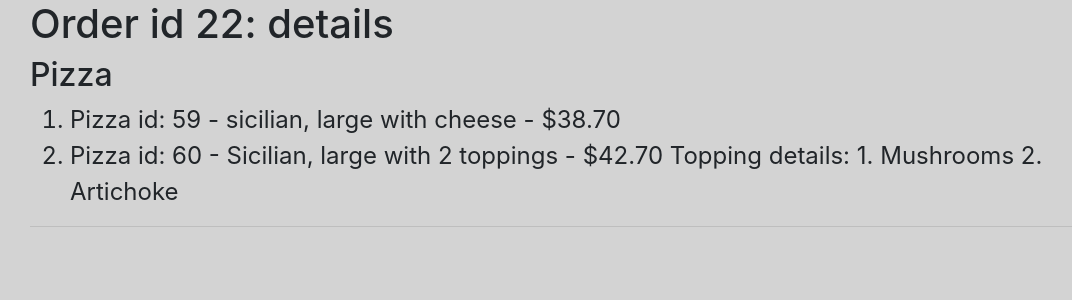
After one commit to poomipat-k/PizzaApp, a Django app: page /order_details/22 in a window 1280 px wide. The commit adds this page. Shown: the top 300 px of the page, without its empty margins (55-1127 px from the left). Run offline with Django 3.2, Linux system fonts and the light colour scheme; data comes from the database, SQL or seed files in the repository; both versions use the stored data as it was after the commit; some libraries are stand-ins or nearby versions.

Commit message:
Add order view page and order details view page for site admin

```diff
--- a/orders/models.py
+++ b/orders/models.py
@@ -13,6 +13,18 @@ class PizzaMenu(models.Model):
         return f"{self.id} - {self.type}, {self.size} with {topping_option_str} - ${self.price:.2f}"
 class Pizza(PizzaMenu):
     toppings = models.ManyToManyField('Topping', blank=True, related_name="on_pizza")
+    def __str__(self):
+        topping_option_str = str(self.topping_option) + " toppings"
+
+        if self.topping_option == 0:
+            topping_option_str = 'cheese'
+            message = f"{self.id} - {self.type}, {self.size} with {topping_option_str} - ${self.price:.2f}"
+        # Has atleast one topping
+        else:
+            message = f"{self.id} - {self.type.capitalize()}, {self.size} with {topping_option_str} - ${self.price:.2f}\nTopping details:\n"
+            for index, topping in enumerate(self.toppings.all()):
+                message += str(index+1) + '. ' + topping.name + '\n';
+        return message
 class Topping(models.Model):
     name = models.CharField(max_length=32)
     def __str__(self):
@@ -25,6 +37,13 @@ class SubMenu(models.Model):
         return f"{self.id} - {self.name}, {self.size} - ${self.price:.2f}"
 class Sub(SubMenu):
     add_on = models.ManyToManyField('SubsAddOn', blank=True, related_name='on_sub')
+    def __str__(self):
+        message = f"{self.id} - {self.name}, {self.size} - ${self.price:.2f}"
+        if len(self.add_on.all()):
+            message += "\nAdd on details:\n"
+        for index, addon in enumerate(self.add_on.all()):
+            message += str(index+1) + '. ' + addon.name + '\n';
+        return message
 class SubsAddOn(models.Model):
     name = models.CharField(max_length=32)
     price = models.FloatField()
@@ -73,8 +92,16 @@ class Order(models.Model):
         total_sum += self.sum_price(self.salad)
         total_sum += self.sum_price(self.dinnerplatter)
         return round(total_sum, 2)
+    def item_count(self):
+        count = 0
+        count += len(self.pizza.all())
+        count += len(self.sub.all())
+        count += len(self.pasta.all())
+        count += len(self.salad.all())
+        count += len(self.dinnerplatter.all())
+        return count
     def __str__(self):
-        return f"""id: {self.id} - total {self.total()}"""
+        return f"""id: {self.id} - {self.item_count()} item(s)-total {self.total()}"""
 class CartSession(models.Model):
     username = models.CharField(max_length=150)
     cart_session = models.TextField()
--- /dev/null
+++ b/orders/static/css/order_details.css
@@ -0,0 +1,3 @@
+.details{
+  font-size: 24px;
+}
--- a/orders/static/css/style.css
+++ b/orders/static/css/style.css
@@ -69,3 +69,11 @@ body {
 td, th {
   text-align: center;
 }
+
+.order_link{
+  font-size: 28px;
+}
+
+.details{
+  font-size: 24px;
+}
--- a/orders/templates/orders/base.html
+++ b/orders/templates/orders/base.html
@@ -38,6 +38,11 @@
               <span id="username_display" class="navbar-text">
                 {{request.user.username}}
               </span>
+              {% if request.user.is_staff %}
+                <li class="nav-item">
+                  <a id="nav_dinnerplatter" class="nav-link" href="{% url 'view_order' %}">View Orders</a>
+                </li>
+              {% endif %}
               <li class="nav-item">
                 <a id="nav_dinnerplatter" class="nav-link" href="{% url 'logout' %}">Log out</a>
               </li>
--- /dev/null
+++ b/orders/templates/orders/order_details.html
@@ -0,0 +1,62 @@
+{% extends "orders/base.html" %}
+
+{% block title %}
+CS Pizza : Order details
+{% endblock %}
+
+{% block body %}
+  <h1>Order id {{order.id}}: details</h1>
+  <!-- Pizza -->
+  {% if pizza %}
+    <h2>Pizza</h2>
+    <ol>
+      {% for row in pizza %}
+        <li class="details">Pizza id: {{row}}</li>
+      {% endfor %}
+    </ol>
+    <hr>
+  {% endif %}
+
+  <!-- Sub -->
+  {% if sub %}
+    <h2>Sub</h2>
+    <ol>
+      {% for row in sub %}
+        <li class="details">Sub id: {{row}}</li>
+      {% endfor %}
+    </ol><hr>
+  {% endif %}
+
+
+  <!-- Pasta -->
+  {% if pasta %}
+    <h2>Pasta</h2>
+    <ol>
+      {% for row in pasta %}
+        <li class="details">Pasta id: {{row}}</li>
+      {% endfor %}
+    </ol><hr>
+  {% endif %}
+
+
+  <!-- Salad -->
+  {% if salad %}
+    <h2>Salad</h2>
+    <ol>
+      {% for row in salad %}
+        <li class="details">Salad id: {{row}}</li>
+      {% endfor %}
+    </ol><hr>
+  {% endif %}
+
+  <!-- DinnerPlatter -->
+  {% if dinnerplatter %}
+    <h2>Dinner Platter</h2>
+    <ol>
+      {% for row in dinnerplatter %}
+        <li class="details">Dinner Platter id: {{row}}</li>
+      {% endfor %}
+    </ol><hr>
+  {% endif %}
+
+{% endblock %}
--- a/orders/urls.py
+++ b/orders/urls.py
@@ -11,5 +11,7 @@ urlpatterns = [
     path("add2cart", views.add2cart, name="add2cart"),
     path("clear_cart", views.clear_cart, name="clear_cart"),
     path("checkout", views.checkout, name="checkout"),
-    path("order", views.place_order, name="place_order")
+    path("order", views.place_order, name="place_order"),
+    path("view_order", views.view_order, name="view_order"),
+    path("order_details/<int:order_id>", views.order_details, name="order_details")
 ]
--- a/orders/views.py
+++ b/orders/views.py
@@ -388,3 +388,44 @@ def place_order(request):
             return JsonResponse("Fail, cart session blank", safe=False)
     else:
         return render(request, 'orders/error.html', {'message' : "Not logged in or wrong request method"})
+def view_order(request):
+    if request.user.is_authenticated and request.user.is_superuser:
+        interested_att = ['pizza','sub','pasta','salad','dinnerplatter']
+        order_all = Order.objects.all()
+        # Count how many item in cart
+        cart_item_count = 0
+        try:
+            for k in request.session['cart'].keys():
+                cart_item_count += len(request.session['cart'][k])
+        except KeyError:
+            pass
+        contect = {
+        'order_data' : order_all,
+        'cart_count' : cart_item_count
+        }
+        return render(request, 'orders/view_order.html', contect)
+    else:
+        return render(request, 'orders/error.html', {'message':'Can not access to this page'})
+def order_details(request, order_id):
+    try:
+        order = Order.objects.get(pk=order_id)
+    except Order.DoesNotExist:
+        raise Http404("Order does not exist")
+    # Count how many item in cart
+    cart_item_count = 0
+    try:
+        for k in request.session['cart'].keys():
+            cart_item_count += len(request.session['cart'][k])
+    except KeyError:
+        pass
+    contect = {
+    'order' : order,
+    'customer_name' : order.username,
+    'pizza' : order.pizza.all(),
+    'sub' : order.sub.all(),
+    'pasta' : order.pasta.all(),
+    'salad' : order.salad.all(),
+    'dinnerplatter' : order.dinnerplatter.all(),
+    'cart_count' : cart_item_count
+    }
+    return render(request, 'orders/order_details.html', contect)
```
Also changed, not shown: orders/templates/orders/view_order.html (added, +18 -0 lines), db.sqlite3.
